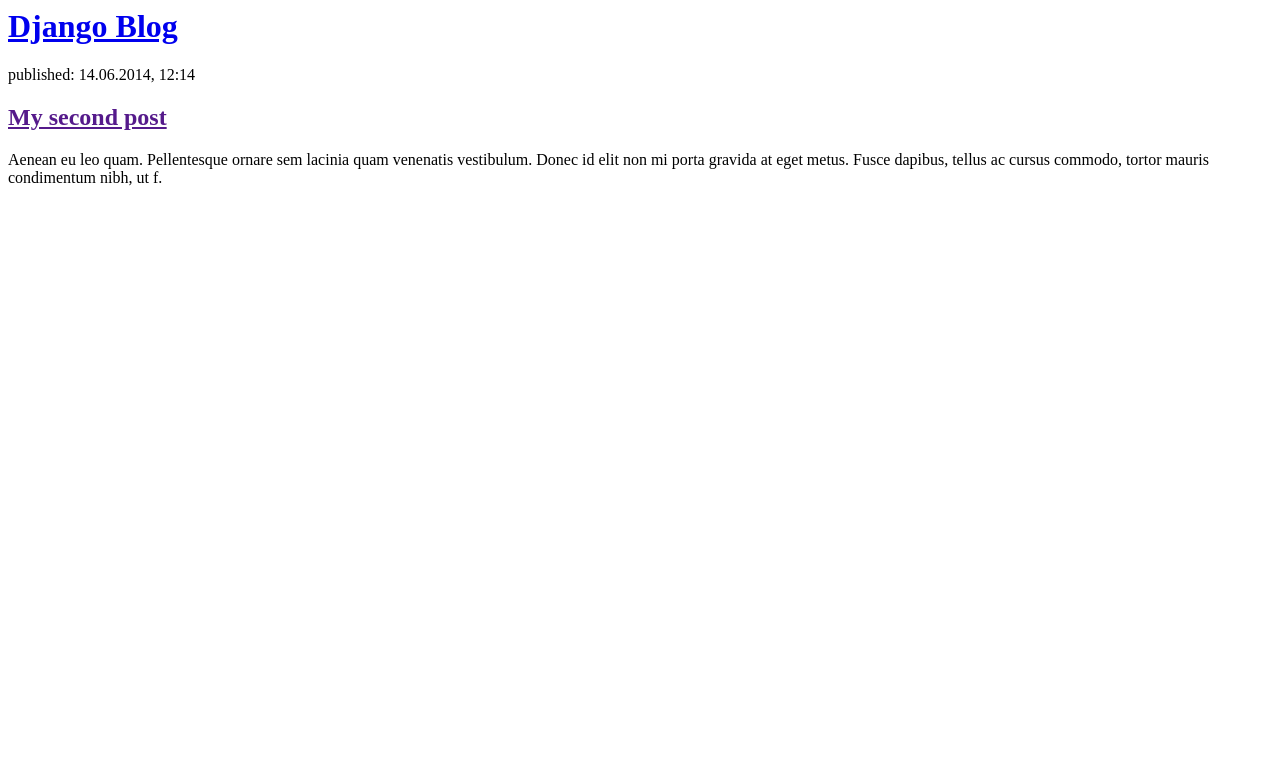
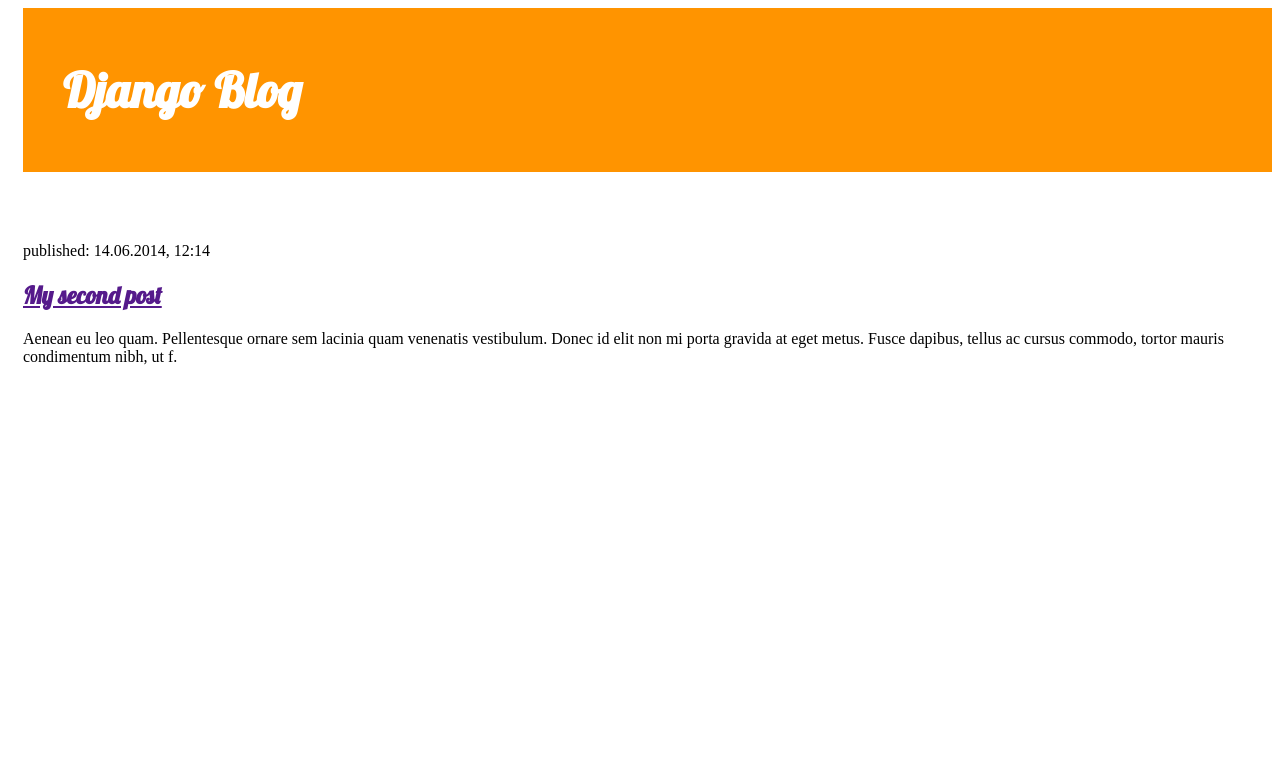
Before and after one commit to Akzhol93/my-first-blog, a Django app: page / in a window 1280 px wide. Shown: the top 783 px of the page. Run offline with Django 4.2, Linux system fonts and the light colour scheme; data that the repository does not hold is empty.

Commit message:
Added view and template for detailed blog post as well as CSS for the site.

```diff
--- /dev/null
+++ b/blog/static/css/blog.css
@@ -0,0 +1,55 @@
+h1 a {
+    color: #FCA205;
+    font-family: 'Lobster';
+}
+
+body {
+    padding-left: 15px;
+}
+
+.page-header {
+    background-color: #ff9400;
+    margin-top: 0;
+    padding: 20px 20px 20px 40px;
+}
+
+.page-header h1, .page-header h1 a, .page-header h1 a:visited, .page-header h1 a:active {
+    color: #ffffff;
+    font-size: 36pt;
+    text-decoration: none;
+}
+
+.content {
+    margin-left: 40px;
+}
+
+h1, h2, h3, h4 {
+    font-family: 'Lobster', cursive;
+}
+
+.date {
+    color: #828282;
+}
+
+.save {
+    float: right;
+}
+
+.post-form textarea, .post-form input {
+    width: 100%;
+}
+
+.top-menu, .top-menu:hover, .top-menu:visited {
+    color: #ffffff;
+    float: right;
+    font-size: 26pt;
+    margin-right: 20px;
+}
+
+.post {
+    margin-bottom: 70px;
+}
+
+.post h1 a, .post h1 a:visited {
+    color: #000000;
+}
--- /dev/null
+++ b/blog/templates/blog/base.html
@@ -0,0 +1,32 @@
+
+{% load static %}
+<html>
+    <head>
+        <title>Django  blog</title>
+        <link rel="stylesheet" href="{% static 'css/blog.css' %}">
+        <link href="https://fonts.googleapis.com/css?family=Lobster&subset=latin,cyrillic" rel="stylesheet" type="text/css">
+    </head>
+    <body>
+        <div class="page-header">
+
+            <h1><a href="/">Django Blog</a></h1>
+        </div>
+
+        <div class="post">
+            <div class="content container">
+                <div class="row">
+                    <div class="col-md-8">
+                        {% block content %}
+                        {% endblock %}
+                    </div>
+                </div>
+            </div>
+        </div>
+
+        <div>
+            <p>published: 14.06.2014, 12:14</p>
+            <h2><a href="">My second post</a></h2>
+            <p>Aenean eu leo quam. Pellentesque ornare sem lacinia quam venenatis vestibulum. Donec id elit non mi porta gravida at eget metus. Fusce dapibus, tellus ac cursus commodo, tortor mauris condimentum nibh, ut f.</p>
+        </div>
+    </body>
+</html>
--- a/blog/templates/blog/post_list.html
+++ b/blog/templates/blog/post_list.html
@@ -1,29 +1,14 @@
-<html>
-    <head>
-        <title>Django  blog</title>
-    </head>
-    <body>
-        <div>
-            <h1><a href="/">Django Blog</a></h1>
+
+{% extends 'blog/base.html' %}
+
+{% block content %}
+    {% for post in posts %}
+        <div class="post">
+            <div class="date">
+                <p>Опубликовано: {{ post.published_date }}</p>
+            </div>
+            <h1><a href="{% url 'post_detail' pk=post.pk %}">{{ post.title }}</a></h1>
+            <p>{{ post.text|linebreaksbr }}</p>
         </div>
-
-        <div>
-            {% for post in posts%}
-
-                <div>
-                    <h1><a href="">{{ post.title }}</a></h1>
-                    <p>published: {{ post.published_date }}</p>
-
-                    <p>{{ post.text|linebreaksbr }}</p>
-                </div>
-
-            {% endfor %}
-        </div>
-
-        <div>
-            <p>published: 14.06.2014, 12:14</p>
-            <h2><a href="">My second post</a></h2>
-            <p>Aenean eu leo quam. Pellentesque ornare sem lacinia quam venenatis vestibulum. Donec id elit non mi porta gravida at eget metus. Fusce dapibus, tellus ac cursus commodo, tortor mauris condimentum nibh, ut f.</p>
-        </div>
-    </body>
-</html>
+    {% endfor %}
+{% endblock %}
--- a/blog/urls.py
+++ b/blog/urls.py
@@ -3,4 +3,5 @@
 
 urlpatterns = [
     path('', views.post_list, name='post_list'),
+    path('post/<int:pk>/', views.post_detail, name='post_detail'),
 ]
--- a/blog/views.py
+++ b/blog/views.py
@@ -1,8 +1,13 @@
 from django.shortcuts import render
 from django.utils import timezone
 from .models import Post
+from django.shortcuts import render, get_object_or_404
 
 # Create your views here.
 def post_list(request):
     posts = Post.objects.filter(published_date__lte=timezone.now()).order_by('published_date')
     return render(request, 'blog/post_list.html', {"posts": posts})
+
+def post_detail(request, pk):
+    post = get_object_or_404(Post, pk=pk)
+    return render(request, 'blog/post_detail.html', {'post': post})
```
Also changed, not shown: blog/templates/blog/post_detail.html (added, +13 -0 lines).
